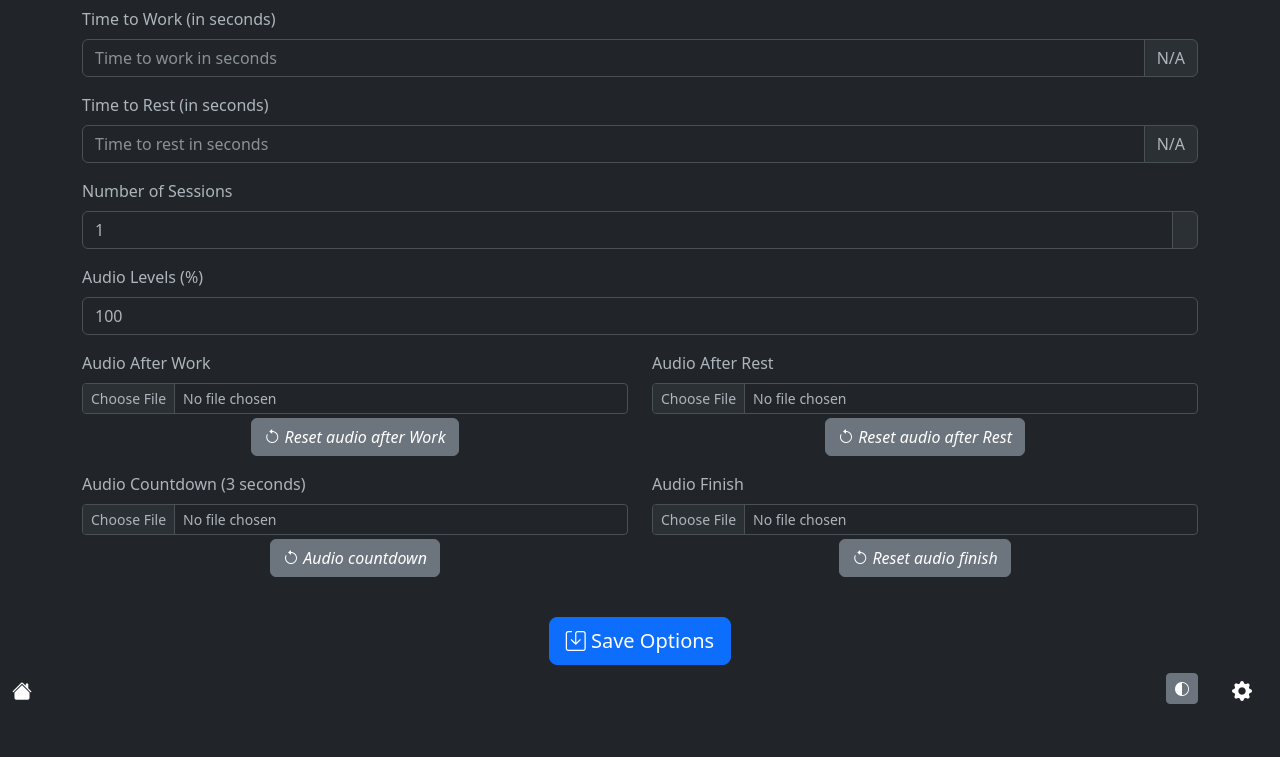
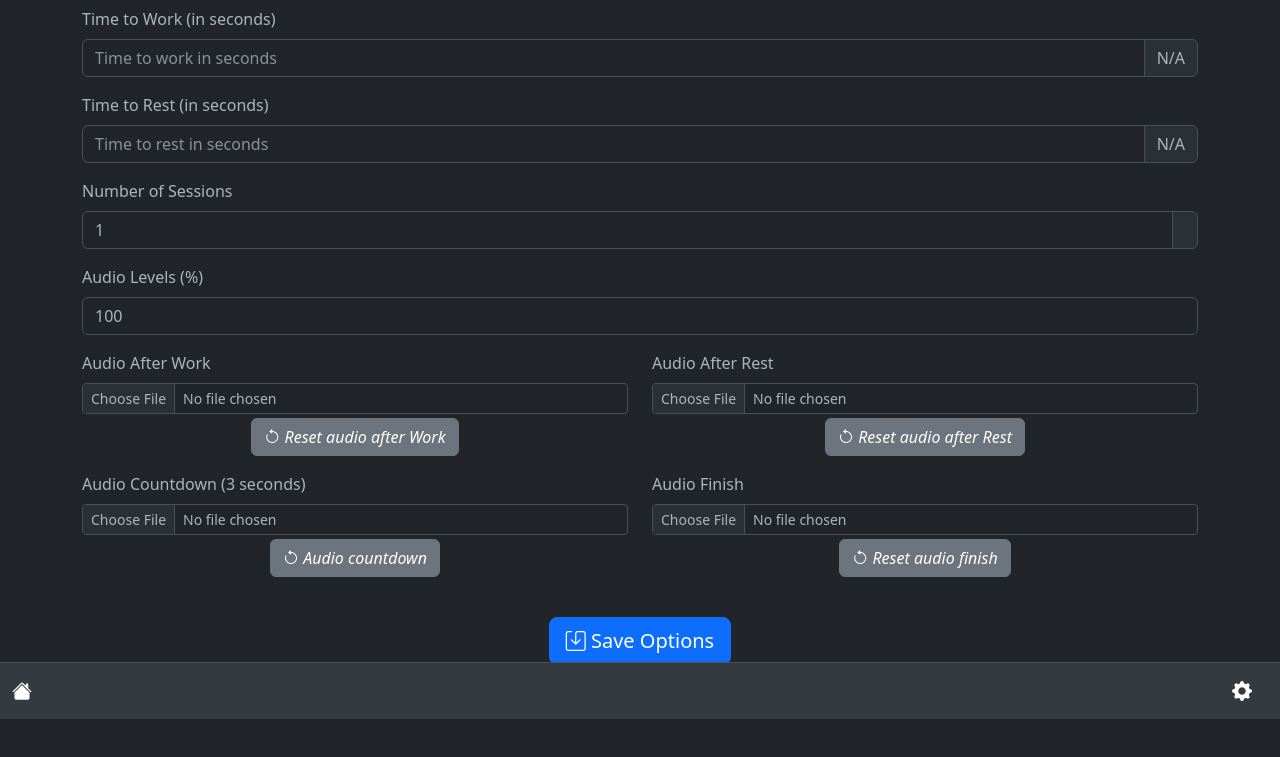
Before and after one commit to thespbgamer/PomodoroPlusPlus, an Electron app: page src/options.html in a window 1280 px wide. Shown: the part 81-838 px from the top of the page. Before the commit the page ends 809 px from the top, so only its background shows below. Drawn offline with nearby package versions, Linux system fonts and the light colour scheme.

Commit message:
Better navigation

```diff
--- a/src/options.html
+++ b/src/options.html
@@ -7,7 +7,7 @@
 		<link rel="stylesheet" type="text/css" href="./assets/css/styles.css" />
 	</head>
 	<body id="bodyColor" data-bs-theme="dark">
-		<nav class="navbar fixed-bottom nav-underline">
+		<nav class="navbar fixed-bottom nav-underline bg-body-secondary border-top">
 			<div class="container-fluid">
 				<a class="navbar-brand" href="index.html"><i class="bi bi-house-fill"></i></a>
 				<a class="navbar-brand active" href="#"><i class="bi bi-gear-fill"></i></a>
@@ -122,14 +122,15 @@
 				</div>
 			</form>
 
-			<div class="row mt-2">
+			<div class="row mt-2 mb-5">
 				<div class="d-flex justify-content-end">
-					<button class="btn btn-secondary btn-sm onTopOfEverything" id="toggle-dark-mode">
+					<button class="btn btn-secondary btn-sm" id="toggle-dark-mode">
 						<i class="bi bi-circle-half"></i>
 					</button>
 				</div>
 			</div>
 			<br />
+
 			<script src="../node_modules/jquery/dist/jquery.js"></script>
 			<script src="../node_modules/bootstrap/dist/js/bootstrap.bundle.js"></script>
 			<script src="./assets/js/optionsRenderer.js"></script>
```
Also changed, not shown: src/index.html (+1 -1 lines).
